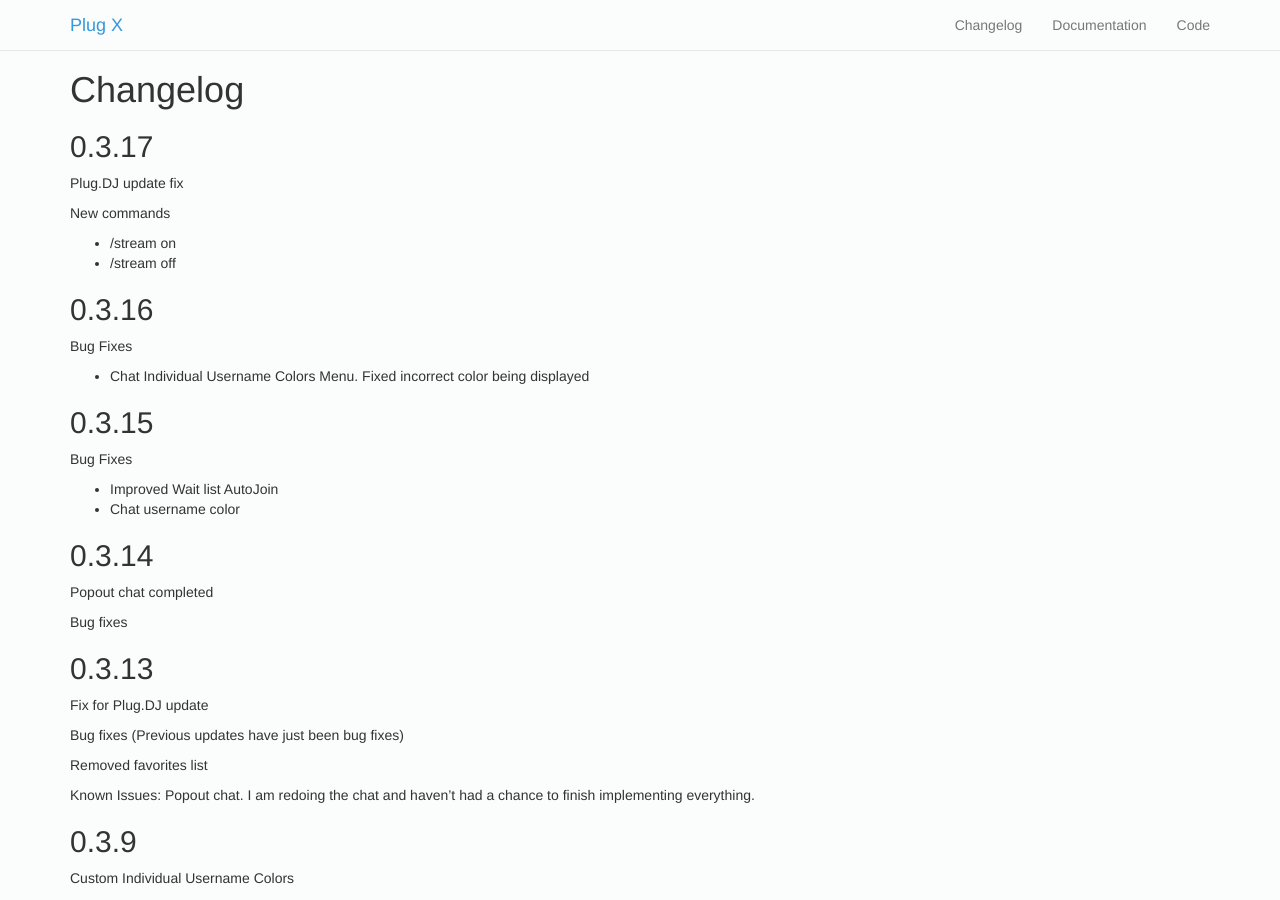
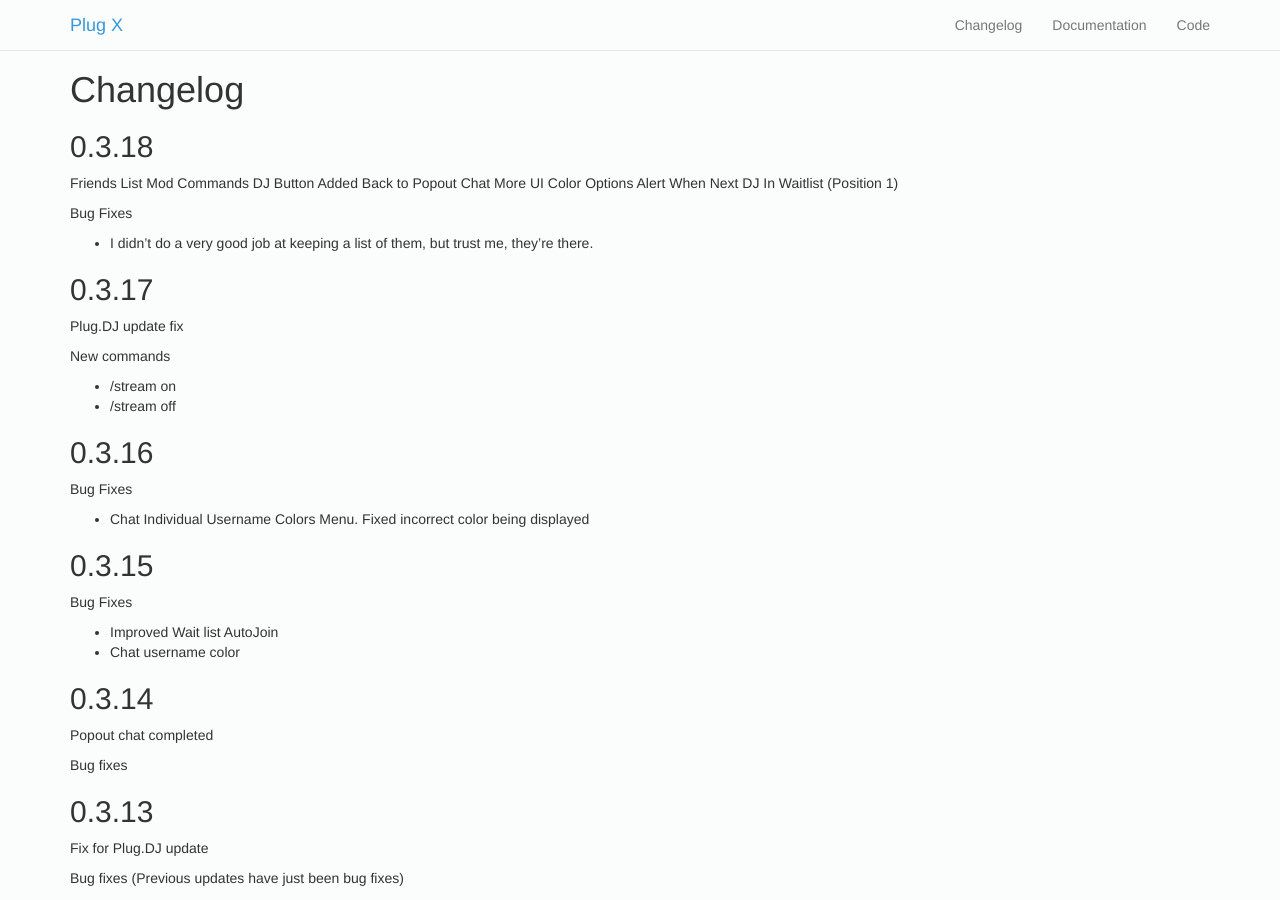
Before and after one commit to skylerb/Plug-X, a Jekyll site: the page built from log/index.html, in a window 1280 px wide and 900 px high. Built offline with Jekyll 4.4.1, drawn with Linux system fonts in a browser that asks for light colours; nearby versions of some CDN libraries; Markdown is read by kramdown in place of the engine named in the settings.

Commit message:
Changelog etc

```diff
--- a/index.html
+++ b/index.html
@@ -46,6 +46,7 @@
 			<li>Custom Chat Popout</li>
 			<li>AutoWoot</li>
 			<li>AutoJoin</li>
+			<li>Friends List</li>
 			<li>AFK Timers</li>
 			<li>Video Visibility</li>
 			<li>Upload Custom Backgrounds</li>
@@ -68,6 +69,7 @@
 			<li>Custom UI Colors</li>
 			<li>Custom Chat Colors</li>
 			<li>Custom Individual Username Color</li>
+			<li>Next DJ Alert</li>
 		</ul>
 	</div>
 </div>
```
Also changed, not shown: _posts/2014-03-09-plug-x-0-3-18-released.markdown (added, +17 -0 lines).
